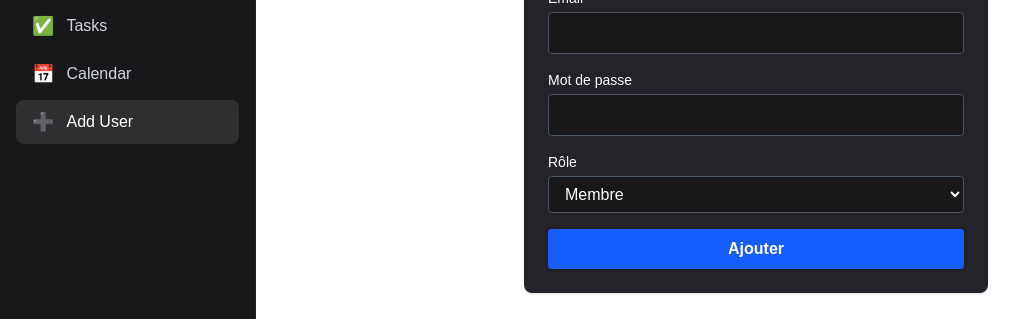
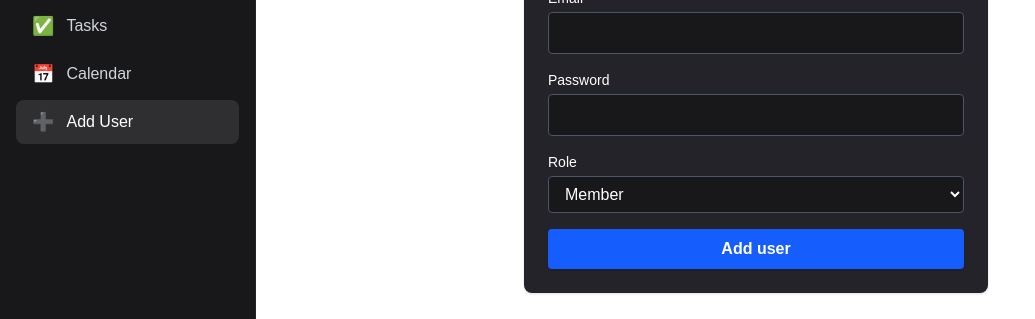
Before and after one commit to YousfiNacerEvo/tachmanagment-front, a Next.js app: page /dashboard/add-user in a window 1280 px wide. Shown: the part 140-459 px from the top of the page, without its empty margins (0-1035 px from the left). Built offline with nearby package versions, Linux system fonts and the light colour scheme; no server answers.

Commit message:
fixing add user

```diff
--- a/app/dashboard/add-user/page.js
+++ b/app/dashboard/add-user/page.js
@@ -4,7 +4,7 @@ import AddUserForm from '../../../components/AddUserForm';
 export default function AddUserPage() {
   return (
     <div className="max-w-lg mx-auto p-6">
-      <h1 className="text-2xl font-bold mb-6 text-white">Ajouter un utilisateur</h1>
+      <h1 className="text-2xl font-bold mb-6 text-white">Add User</h1>
       <AddUserForm />
     </div>
   );
--- a/components/AddUserForm.js
+++ b/components/AddUserForm.js
@@ -3,8 +3,8 @@ import { z } from 'zod';
 import { createUser } from '../lib/api';
 
 const schema = z.object({
-  email: z.string().email({ message: 'Email invalide' }),
-  password: z.string().min(6, { message: 'Mot de passe trop court' }),
+  email: z.string().email({ message: 'Invalid email address' }),
+  password: z.string().min(6, { message: 'Password too short' }),
   role: z.enum(['admin', 'member']),
 });
 
@@ -32,7 +32,7 @@ export default function AddUserForm() {
     setLoading(true);
     try {
       await createUser(form);
-      setSuccess('Utilisateur ajouté avec succès !');
+      setSuccess('User added successfully!');
       setForm({ email: '', password: '', role: 'member' });
     } catch (err) {
       setError(err.message);
@@ -55,7 +55,7 @@ export default function AddUserForm() {
         />
       </div>
       <div>
-        <label className="block text-sm font-medium text-white mb-1">Mot de passe</label>
+        <label className="block text-sm font-medium text-white mb-1">Password</label>
         <input
           type="password"
           name="password"
@@ -66,7 +66,7 @@ export default function AddUserForm() {
         />
       </div>
       <div>
-        <label className="block text-sm font-medium text-white mb-1">Rôle</label>
+        <label className="block text-sm font-medium text-white mb-1">Role</label>
         <select
           name="role"
           value={form.role}
@@ -74,7 +74,7 @@ export default function AddUserForm() {
           className="w-full px-3 py-2 rounded border border-gray-600 bg-[#18181b] text-white"
         >
           <option value="admin">Admin</option>
-          <option value="member">Membre</option>
+          <option value="member">Member</option>
         </select>
       </div>
       {error && <div className="text-red-400 text-sm text-center">{error}</div>}
@@ -84,7 +84,7 @@ export default function AddUserForm() {
         disabled={loading}
         className="bg-blue-600 hover:bg-blue-700 text-white font-semibold py-2 rounded shadow disabled:opacity-60"
       >
-        {loading ? 'Ajout en cours...' : 'Ajouter'}
+        {loading ? 'Adding...' : 'Add user'}
       </button>
     </form>
   );
```
